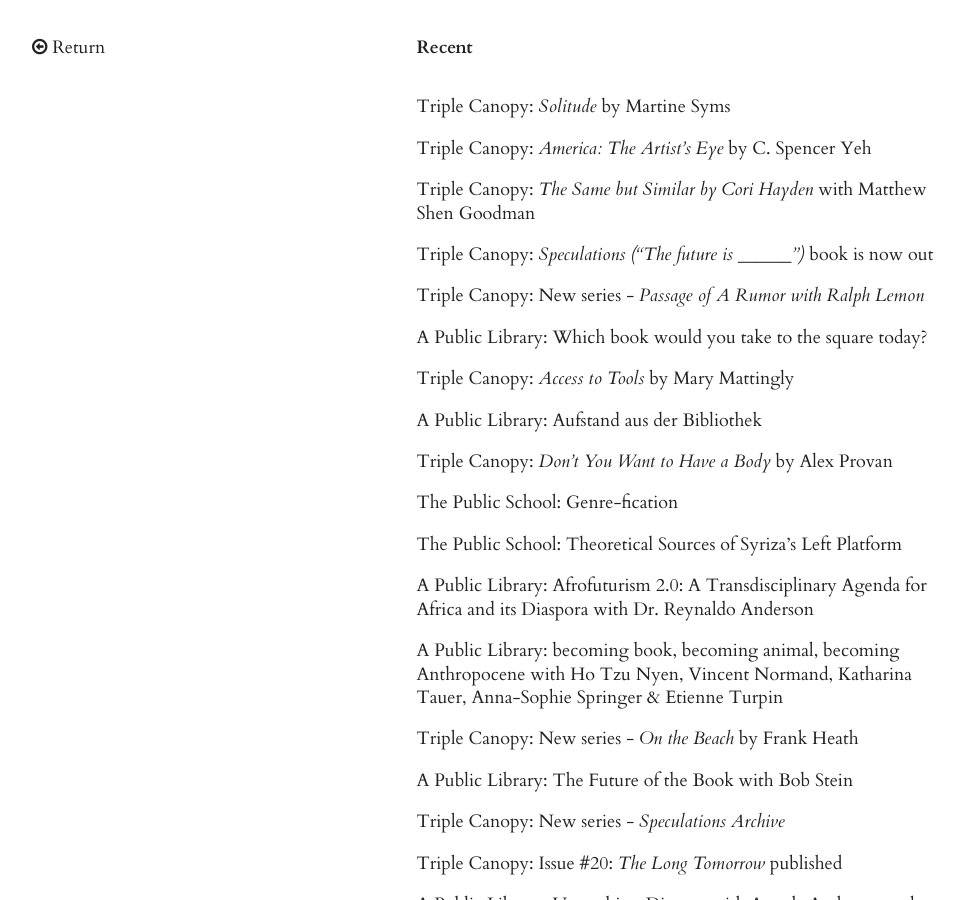
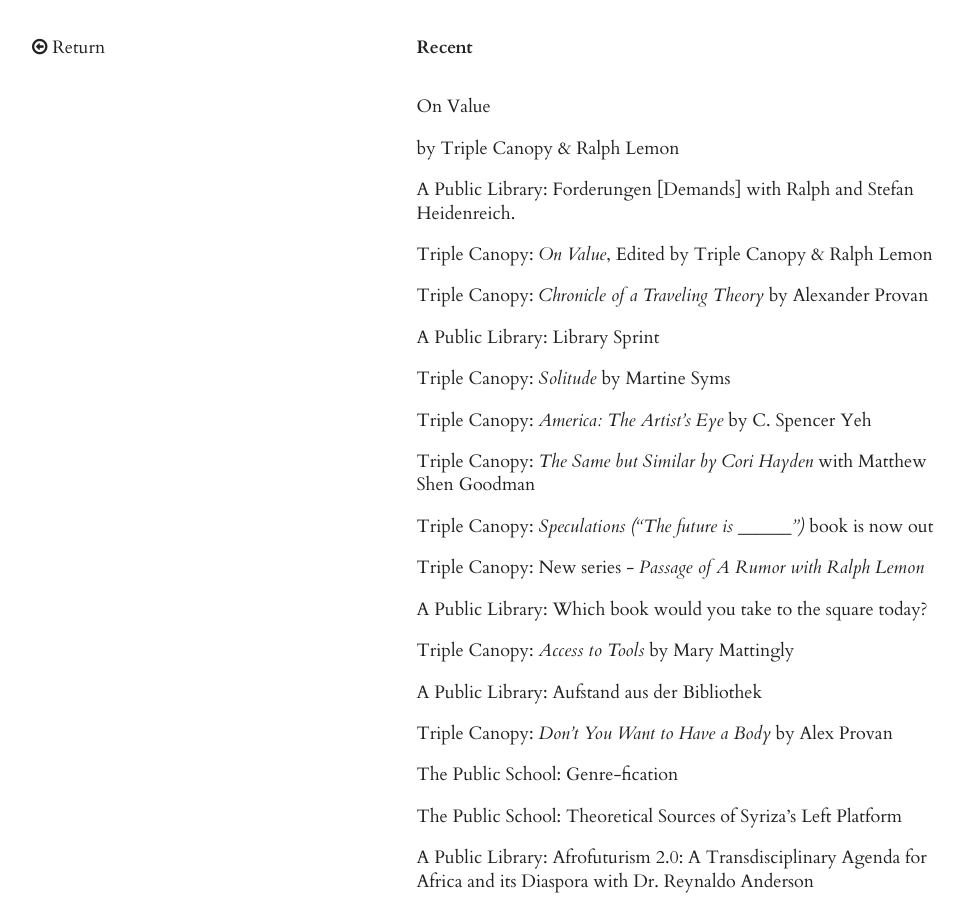
Before and after one commit to calebwaldorf/site, a Jekyll site: the page built from _posts/feed/2015-10-06-projects-feed.md, in a window 1280 px wide and 900 px high. Shown: the whole window, without its empty margins (6-971 px from the left). Built offline with Jekyll 4.4.1, drawn with Linux system fonts in a browser that asks for light colours; nearby versions of some CDN libraries.

Commit message:
adding things to project feed

```diff
--- a/_posts/feed/2015-10-06-projects-feed.md
+++ b/_posts/feed/2015-10-06-projects-feed.md
@@ -3,6 +3,14 @@
 title: Recent
 category: feed
 ---
+On Value
+
+by Triple Canopy & Ralph Lemon
+*   A Public Library: [Forderungen [Demands] with Ralph and Stefan Heidenreich.](http://www.apubliclibrary.org/event/forderungen-demands/)
+*   Triple Canopy: [*On Value*, Edited by Triple Canopy & Ralph Lemon](https://canopycanopycanopy.com/contents/on-value)
+*   Triple Canopy: [*Chronicle of a Traveling Theory*
+by Alexander Provan](https://canopycanopycanopy.com/contents/chronicle-of-a-traveling-theory)
+*   A Public Library: [Library Sprint](http://www.apubliclibrary.org/event/library-sprint/)
 *   Triple Canopy: [*Solitude*
 by Martine Syms](https://canopycanopycanopy.com/issues/21/contents/solitude/#title-page)
 *   Triple Canopy: [*America: The Artist’s Eye*
```
